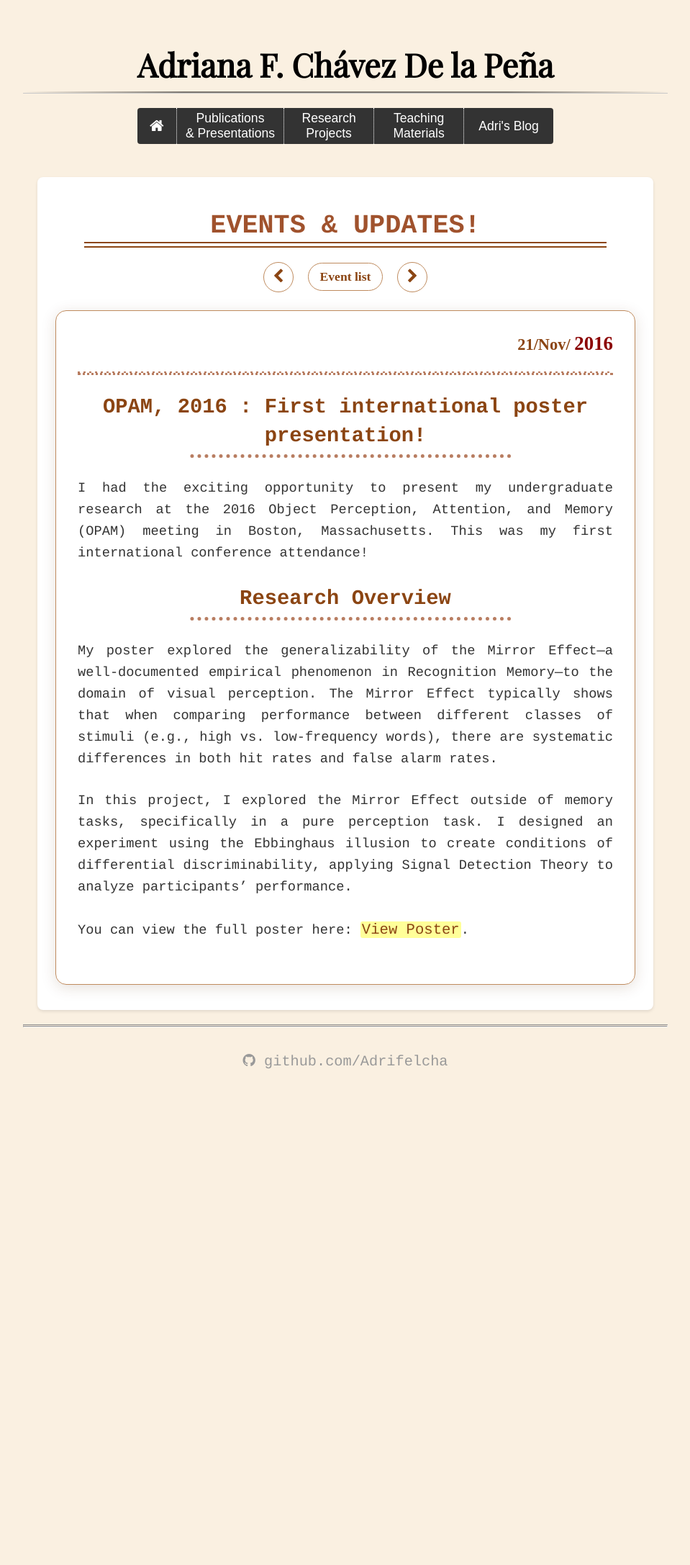
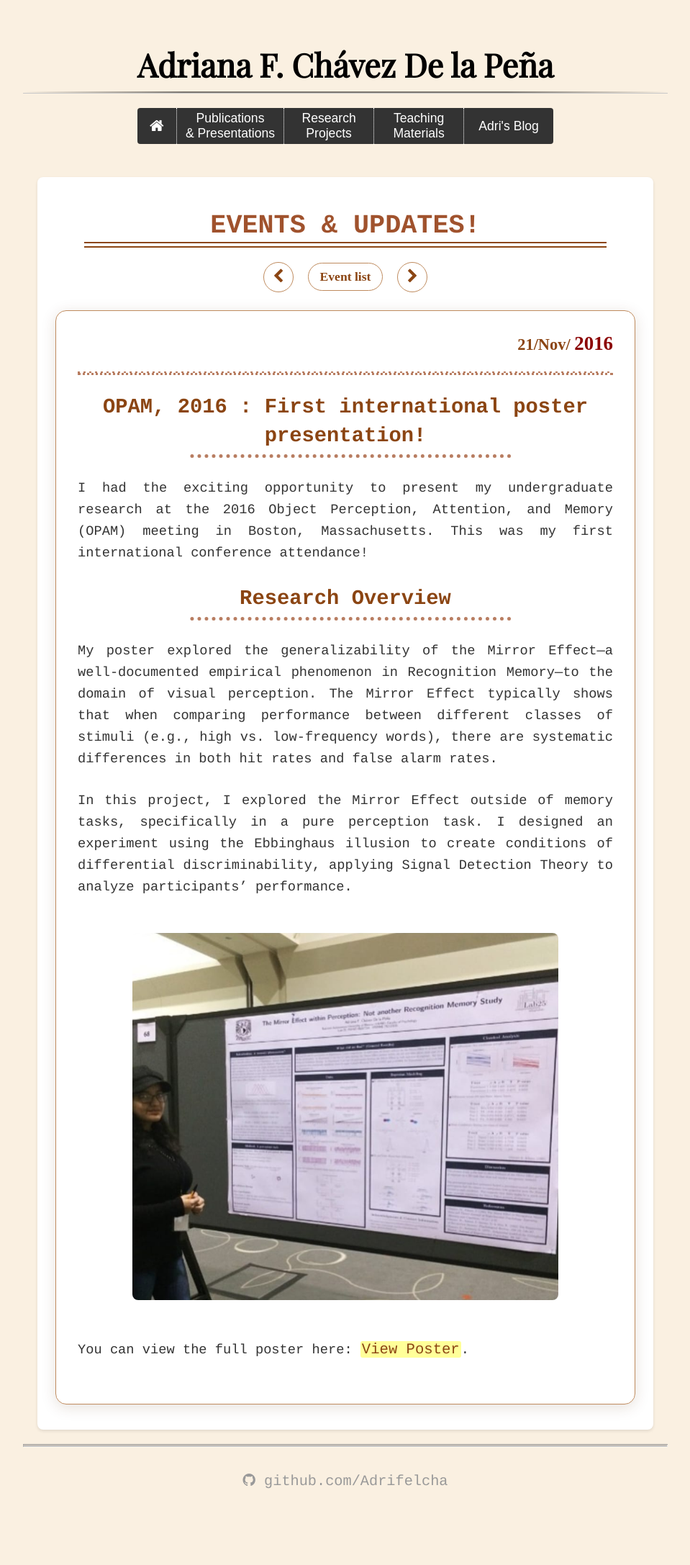
Before and after one commit to Adrifelcha/adrifelcha.github.io, a Jekyll site: the page built from _posts/2016-11-21-opam-poster-boston.md, in a window 1280 px wide. Shown: the whole page at 72% size, without its empty margins (160-1119 px from the left). Built offline with Jekyll 4.4.1, drawn with Linux system fonts in a browser that asks for light colours; some web fonts are replaced; before the commit the page ends 1591 px from its top, so only the background shows below that.

Commit message:
Add a photo from my OPAM poster presentation

```diff
--- a/_posts/2016-11-21-opam-poster-boston.md
+++ b/_posts/2016-11-21-opam-poster-boston.md
@@ -14,4 +14,8 @@ My poster explored the generalizability of the Mirror Effect—a well-documented
 
 In this project, I explored the Mirror Effect outside of memory tasks, specifically in a pure perception task. I designed an experiment using the Ebbinghaus illusion to create conditions of differential discriminability, applying Signal Detection Theory to analyze participants' performance.
 
+<div style="text-align: center">
+    <img src="/photos/opam.jpeg" alt="OPAM 2016 Poster">
+</div>
+
 You can view the full poster here: <a href="/posters/poster_felisa_2016.pdf" target="_blank">View Poster</a>.
```
